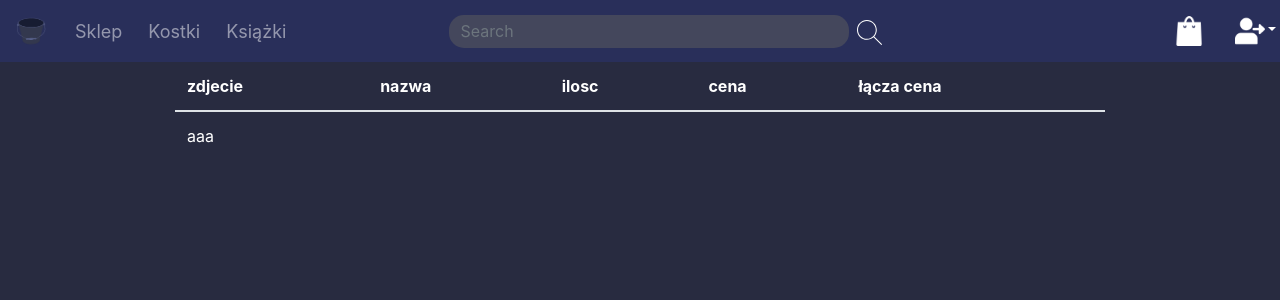
After one commit to JakubStepnik/sklep, a PHP site: page /koszyk.php in a window 1280 px wide. The commit adds this page. Shown: the top 300 px of the page. Run offline with PHP 8.4, Linux system fonts and the light colour scheme.

Commit message:
koszyk navbar

```diff
--- /dev/null
+++ b/koszyk.php
@@ -0,0 +1,52 @@
+<?php
+include_once "head.php";
+echo "</head>";
+include_once "nav.php";
+?>
+          <!--BODY-->
+          <div style="margin-top:45.5px;" >
+
+<!--Ustawienia-->
+
+    <div class="row flex-column  nomargin align-items-center">
+
+        <div class="col-9 " style="padding:15px;color:white">
+            <table class="table" style="color:white">
+                <thead>
+                  <tr>
+                    <th scope="col">zdjecie</th>
+                    <th scope="col">nazwa</th>
+                    <th scope="col">ilosc</th>
+                    <th scope="col">cena</th>
+                    <th scope="col">łącza cena</th>
+                  </tr>
+                </thead>
+                <tbody>
+                  <?php
+                     if(isset($_SESSION["useruid"])){
+                      $user=$_SESSION["userid"];
+                      $sql="Select *from cart_view where usersId='".$user."';";
+                      $result=mysqli_query($conn,$sql) or die("błędne zapytanie: $sql");
+                      while($row=mysqli_fetch_assoc($result)){
+                        $wynik=number_format($row["cena"])*number_format($row["ilosc"]);
+                       echo " <tr>
+                       <td><image src='img_produkt/{$row["src_img"]}' width='150px' height='150px'></td>
+                        <td style='algin:center;'>{$row["name"]}</td>
+                        <td>{$row["ilosc"]}</td>
+                        <td>{$row["cena"]}</td>
+                        <td>$wynik</td>
+                      </tr>";
+                      }
+                    }
+                    ?>
+                    <td>aaa</td>
+                </tbody>
+              </table>
+
+
+
+<script src="bootstrap/jquery.js"></script>
+            <script src="bootstrap/bootstrap.bundle.min.js"></script>
+        </body>
+
+</html>
--- a/nav.php
+++ b/nav.php
@@ -3,7 +3,7 @@
   <div class="navbar-collapse collapse w-100 order-1 order-md-0 dual-collapse2">
       <ul class="navbar-nav mr-auto">
           <li class="nav-item active">
-                   <a class="navbar-brand order-lg-0 order-0" href="index.php"><img src="logo.png" width="30px" height="30px"></a>
+                   <a class="navbar-brand order-lg-0 order-0" href="index.php"><img src="style/logo.png" width="30px" height="30px"></a>
           </li>
           <li class="nav-item">
               <a class="nav-link" href="sklep.php" style="font-size: large;margin-left:5px;margin-right:5px;">Sklep</a>
@@ -17,12 +17,6 @@
       </ul>
   </div>
   <div class="mx-auto order-0 navbar-brand mx-auto">
-    <!--
-      <a class="navbar-brand mx-auto" href="#">Navbar 2</a>
-      <button class="navbar-toggler" type="button" data-toggle="collapse" data-target=".dual-collapse2">
-          <span class="navbar-toggler-icon"></span>
-      </button>
-    -->
     <form class="form-inline my-2 my-lg-0  " style="margin-left:50px;width:100%; flex-flow: nowrap;">
       <input class="form-control mr-sm-2 " style="width:400px; height:33px; border:none; border-radius: 15px; background: #44475C;" type="search" placeholder="Search" aria-label="Search">
       <button class="button  bg-color1" type="submit">  <svg style="fill:white; border:15px;" width="25px" version="1.1" id="Layer_1" xmlns="http://www.w3.org/2000/svg" xmlns:xlink="http://www.w3.org/1999/xlink" x="15px" y="120px"
@@ -41,9 +35,12 @@
   <div class="navbar-collapse collapse w-100 order-3 dual-collapse2">
 
       <div class="row navbar-nav ml-auto">
+        <a class="nav-link" href="koszyk.php">
+    <img class="nav-item " src="style/cart.png" width="30px" height="30px">
+    </a>
         <div class="col">
           <!-- <li class="nav-item dropdown"> -->
-<a class="nav-link dropdown-toggle  dropdown-toggle-split"  id="navbarDropdown" role="button" data-toggle="dropdown" aria-haspopup="true" aria-expanded="false" style="font-size:16px; color:white; font-family: 'Lato', sans-serif;margin-right:-20px">
+          <a class="nav-link dropdown-toggle  dropdown-toggle-split"  id="navbarDropdown" role="button" data-toggle="dropdown" aria-haspopup="true" aria-expanded="false" style="font-size:16px; color:white; font-family: 'Lato', sans-serif;margin-right:-20px">
 <img class="nav-item " src="user.png" width="30px" height="30px">
 </a>
 <?php
```
Also changed, not shown: bootstrap/quantity.js (+14 -0 lines), dolacz/koszyk.inc.php (added, +7 -0 lines), produkt.php (+46 -17 lines), style/cart.png (added), style/logo.png (renamed from logo.png).
